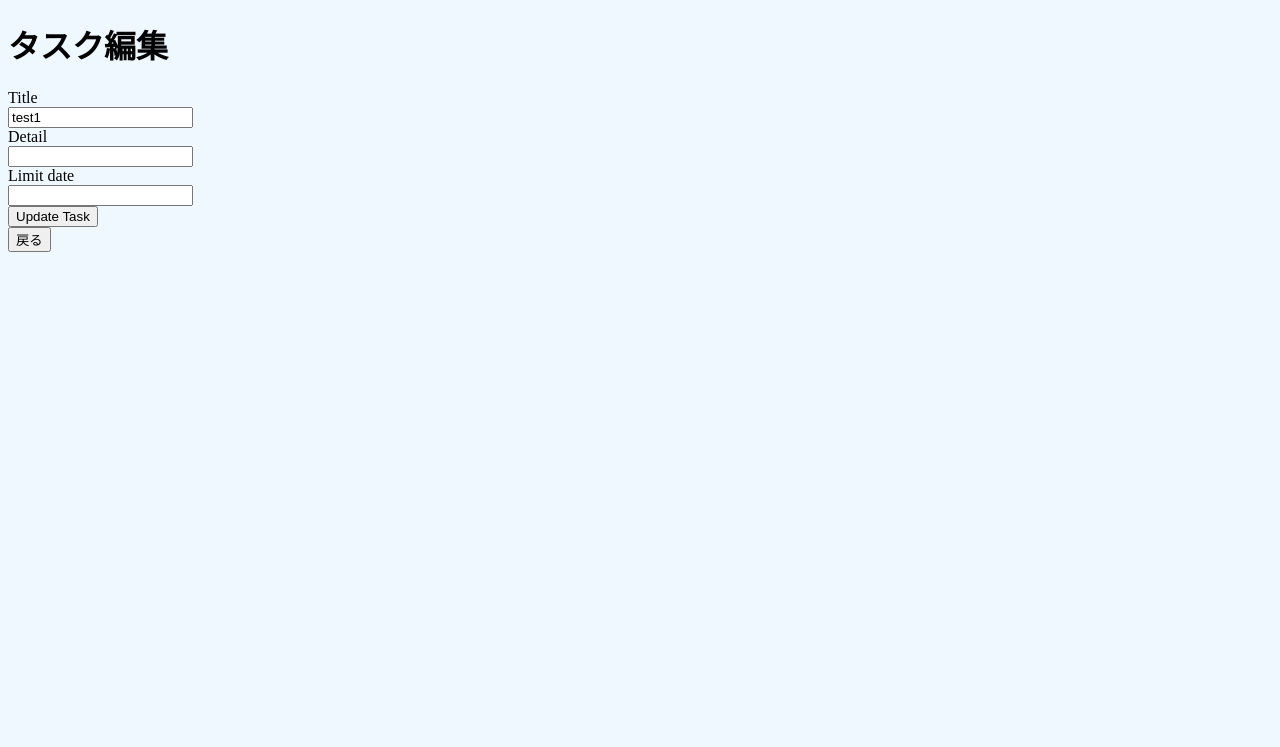
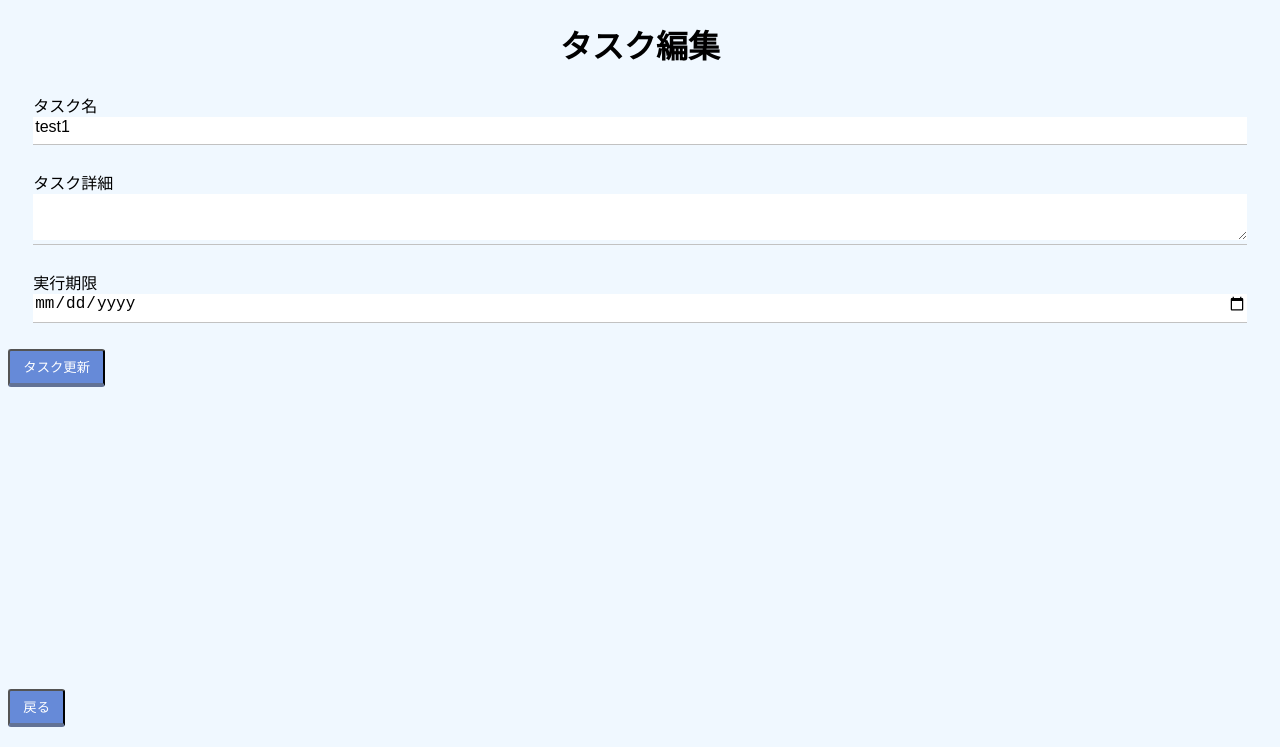
Before and after one commit to mamebou/todo_app, a Rails app: page /tasks/13/edit in a window 1280 px wide. Shown: the part 53-800 px from the top of the page. Run offline with Rails 7, Linux system fonts and the light colour scheme; a user stored in the database is signed in; data comes from the database, SQL or seed files in the repository; style sheets or scripts are compiled from the project's sources.

Commit message:
fix design

```diff
--- a/app/controllers/tasks_controller.rb
+++ b/app/controllers/tasks_controller.rb
@@ -30,7 +30,7 @@ class TasksController < ApplicationController
     def update
       @task = Task.find(params[:id])
       @task.update(task_params)
-      redirect_to tasks_path
+      redirect_to top_path
     end
 
     def destroy
--- a/app/views/home/detail.html.erb
+++ b/app/views/home/detail.html.erb
@@ -12,4 +12,4 @@
     <td class = "detail_td"><%=@task.limit_date%></td>
   </tr>
 </table>
-<%= link_to '戻る', top_path %>
+ <button type="button" onclick="history.back()" class="back_button">戻る</button>
--- a/app/views/home/top.html.erb
+++ b/app/views/home/top.html.erb
@@ -1,7 +1,8 @@
 <h1 class="all_tasks">未対応</h1>
-<%if @user_tasks.nil?%>
+<%if @user_tasks.count()==0%>
     <%link_to "タスク追加", new_task_path%>
-    <p>タスクが追加されていません</p>
+    <p>未対応のタスクはありません</p>
+    <%= button_to "タスク追加", new_task_path, { method: :get, class: "new_task_button"} %>
 <%else %>
 <%= button_to "タスク追加", new_task_path, { method: :get, class: "new_task_button"} %>
 <div class="table">
--- a/app/views/tasks/edit.html.erb
+++ b/app/views/tasks/edit.html.erb
@@ -1,12 +1,22 @@
-
-<h1>タスク編集</h1>
-<%= form_for(@task) do |f| %>
-  <div><%= f.label :title %></div>
-  <div><%= f.text_field :title %></div>
-  <div><%= f.label :detail %></div>
-  <div><%= f.text_field :detail %></div>
-  <div><%= f.label :limit_date %></div>
-  <div><%= f.text_field :limit_date %></div>
-  <div><%= f.submit %></div>
-<% end %>
-<button type="button" onclick="history.back()">戻る</button>
+<div class="input">
+  <h1 align="center">タスク編集</h1>
+  <%= form_for(@task) do |f| %>
+    <div class="text-input">
+      <%= f.label "タスク名" %>
+      <%= f.text_field :title, class: "field", id: "title" %>
+      <div class="text_underline"></div>
+    </div>
+    <div class="text-input">
+      <%= f.label "タスク詳細" %>
+      <%= f.text_area :detail, class: "field", id: "detail" %>
+      <div class="text_underline"></div>
+    </div>
+    <div class="text-input">
+      <%= f.label "実行期限" %>
+      <%= f.date_field :limit_date, class: "field", id: "limit_date" %>
+      <div class="text_underline"></div>
+    </div>
+    <%= f.submit "タスク更新",class: "task_register_button" %>
+  <% end %>
+   <button type="button" onclick="history.back()" class="back_button">戻る</button>
+</div>
```
Also changed, not shown: app/views/home/doing.html.erb (+5 -5 lines), app/views/home/done.html.erb (+4 -4 lines).
